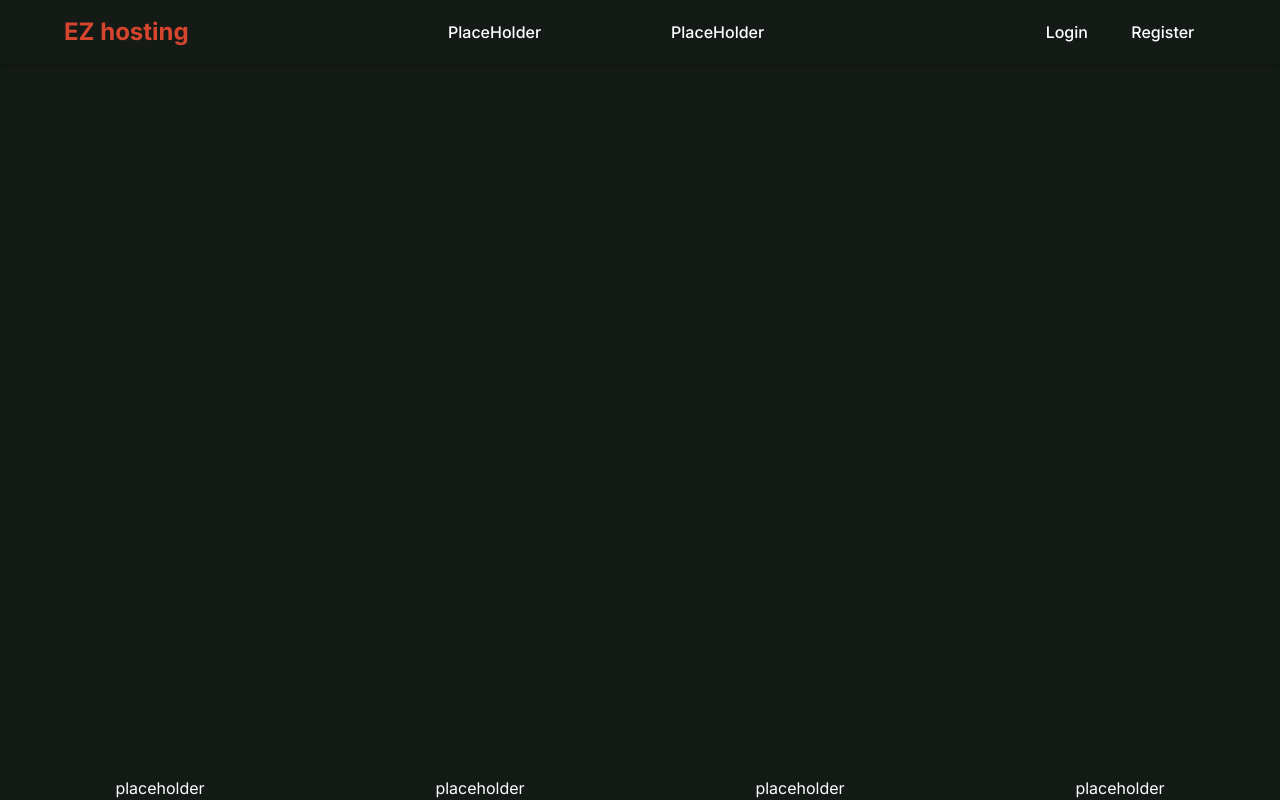
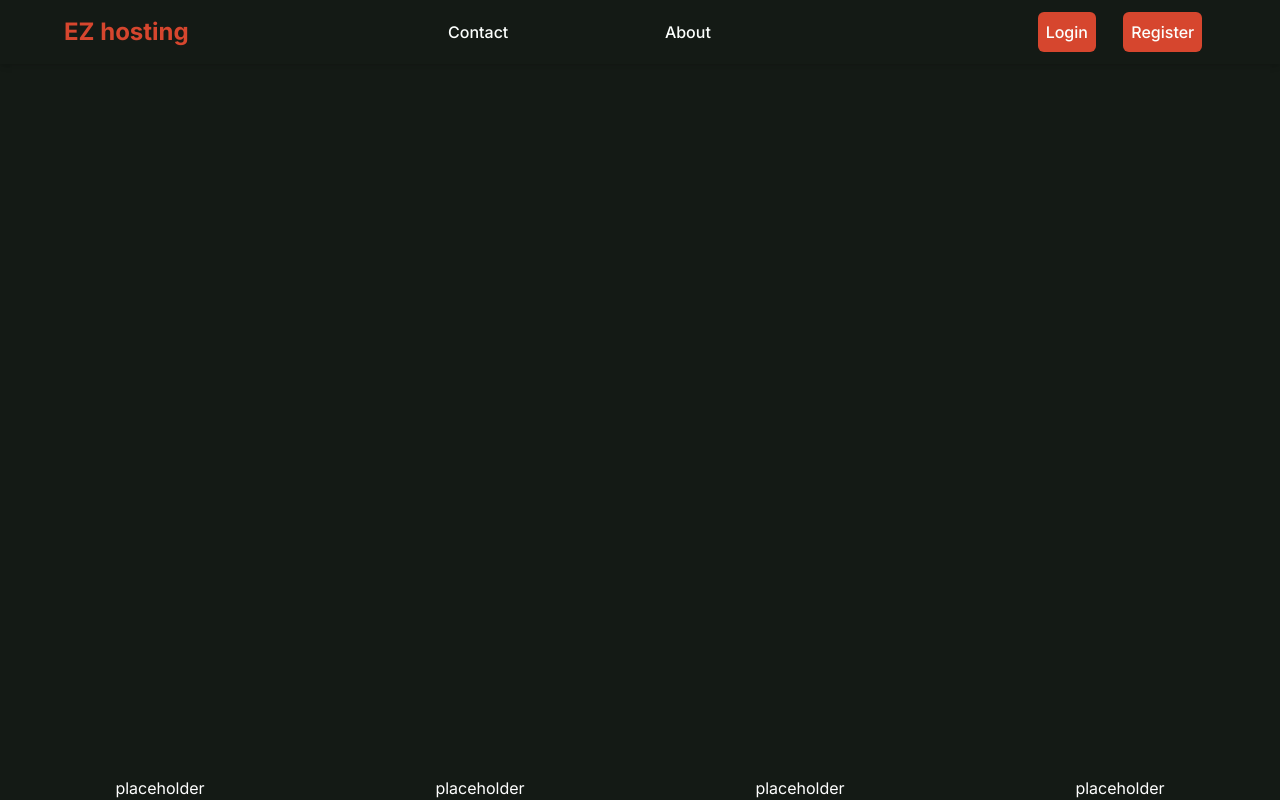
Before and after one commit to Janxa/ezDeploy, a React (Vite) app in the folder frontend/: page / in a window 1280 px wide. Built offline with nearby package versions, Linux system fonts and the light colour scheme.

Commit message:
Reworking logout button, now fully functionnal,

```diff
--- a/frontend/src/components/Menu.jsx
+++ b/frontend/src/components/Menu.jsx
@@ -2,68 +2,75 @@ import { Link } from "react-router-dom";
 import { useContext } from "react";
 import { AuthContext } from "../context/AuthProvider";
 import AuthService from "../services/authentification.service";
+import Button from "./Common/Button";
 function Menu({ visible, setVisible }) {
 	const { isLoggedIn } = useContext(AuthContext);
-	console.log(isLoggedIn);
 	const menuNotLogged = () => {
 		return (
 			<div
 				className={
 					visible
-						? "flex flex-col  items-center absolute top-16 left-0 w-full h-screen z-50 md:flex-row md:flex md:w-2/3 md:justify-between text-white md:font-medium md:static md:h-full bg-color-bg-dark md:bg-color-bg-dark-2 pt-4 md:pt-0"
-						: "hidden md:flex md:w-2/3 md:justify-between  md:text-white md:font-medium "
+						? "flex flex-col  items-center absolute top-16 left-0 w-full h-screen z-50 md:flex-row md:flex md:w-2/3 md:justify-between  md:font-medium md:static md:h-full pt-4 md:pt-0"
+						: "hidden md:flex md:w-2/3 md:justify-between   md:font-medium "
 				}
 			>
 				<ul className=" flex flex-col md:items-center md:flex-row-reverse md:justify-between w-3/4 md:w-full">
 					<li className="flex mb-4 md:mb-0  basis-1/4 w-1/2 md:w-auto justify-around self-center">
 						<Link
 							onClick={() => setVisible(!visible)}
-							className="p-2 mx-1 rounded-md bg-color-blue-primary"
-							to="/account"
+							className="p-2 mx-1 rounded-md bg-chili-500"
+							to="/app/account"
 							state={{ disp: "login" }}
 						>
 							Login
 						</Link>
 						<Link
 							onClick={() => setVisible(!visible)}
-							className="p-2 mx-1 rounded-md bg-color-blue-primary"
-							to="/account"
+							className="p-2 mx-1 rounded-md bg-chili-500"
+							to="/app/account"
 							state={{ disp: "register" }}
 						>
 							Register
 						</Link>
 					</li>
 					<li></li>
-					<li>PlaceHolder</li>
-					<li>PlaceHolder</li>
+					<li>About</li>
+					<li>Contact</li>
 				</ul>
 			</div>
 		);
 	};
 	const menuLogged = () => {
 		const user = AuthService.getCurrentUser();
+		const { logout } = useContext(AuthContext);
+
+		const handleLogout = () => {
+			logout(); // Call the logout function from the AuthContext
+			AuthService.logout(); // Call the logout function from the AuthService if needed
+		};
 		return (
 			<div
 				className={
 					visible
-						? "flex flex-col  items-center absolute top-16 left-0 w-full h-screen z-50 md:flex-row md:flex md:w-2/3 md:justify-between text-white md:font-medium md:static md:h-full bg-color-bg-dark md:bg-color-bg-dark-2 pt-4 md:pt-0"
-						: "hidden md:flex md:w-2/3 md:justify-between  md:text-white md:font-medium "
+						? "flex flex-col  items-center absolute top-16 left-0 w-full h-screen z-50 md:flex-row md:flex md:w-2/3 md:justify-between md:font-medium md:static md:h-full pt-4 md:pt-0"
+						: "hidden md:flex md:w-2/3 md:justify-between   md:font-medium "
 				}
 			>
 				<ul className=" flex flex-col md:items-center md:flex-row-reverse md:justify-between w-3/4 md:w-full">
 					<li className="flex mb-4 md:mb-0  basis-1/4 w-1/2 md:w-auto justify-around self-center">
 						<Link
-							onClick={() => setVisible(!visible)}
-							className="p-2 mx-1 rounded-md bg-color-blue-primary"
-							to="/account"
+							onClick={handleLogout}
+							to={"/account"}
+							className="p-2 mx-1 rounded-md bg-chili-500 font-semibold"
 							state={{ disp: "login" }}
+							title="Logout"
 						>
 							Logout
 						</Link>
 					</li>
 					<li>Hello {user}</li>
-					<li>PlaceHolder</li>
-					<li>PlaceHolder</li>
+					<li>About</li>
+					<li>Contact</li>
 				</ul>
 			</div>
 		);
```
